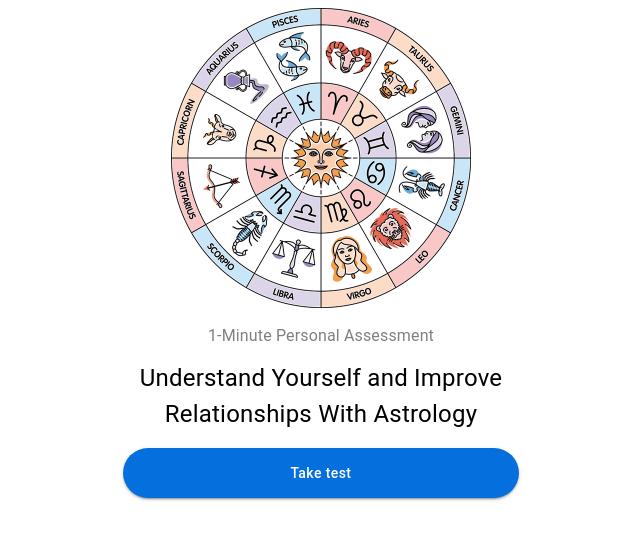
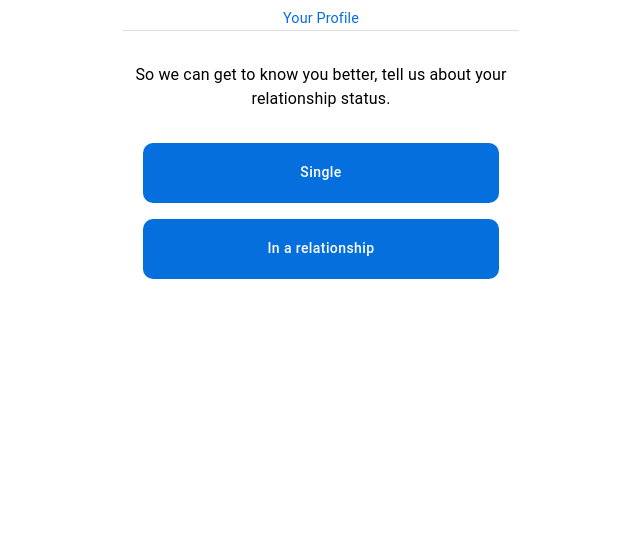
Before and after one commit to TeaPot98/quiz-app, a React (Create React App) app: page /relationship-status in a window 1280 px wide. Shown: the top 540 px of the page, without its empty margins (319-959 px from the left). Built offline with nearby package versions, Linux system fonts and the light colour scheme.

Commit message:
added question component and routes

```diff
--- a/package.json
+++ b/package.json
@@ -3,11 +3,15 @@
   "version": "0.1.0",
   "private": true,
   "dependencies": {
+    "@emotion/react": "^11.9.3",
+    "@emotion/styled": "^11.9.3",
+    "@mui/material": "^5.8.5",
     "@testing-library/jest-dom": "^5.16.4",
     "@testing-library/react": "^13.3.0",
     "@testing-library/user-event": "^13.5.0",
     "react": "^18.2.0",
     "react-dom": "^18.2.0",
+    "react-router-dom": "^6.3.0",
     "react-scripts": "5.0.1",
     "web-vitals": "^2.1.4"
   },
--- a/src/App.jsx
+++ b/src/App.jsx
@@ -1,50 +1,26 @@
 import {
   Container,
-  Typography,
-  Button,
-  Box,
-} from '@mui/material';
+} from '@mui/material'
 
-import startImage from './assets/start-logo.png';
+import {
+  Route,
+  Routes,
+} from 'react-router-dom'
+
+import Home from './components/Home'
+import Question from './components/Question'
 
 const App = () => {
-  const styles = {
-    container: {
-      textAlign: 'center',
-    },
-    image: {
-      width: '300px'
-    },
-    subtitle: {
-      color: 'gray',
-      lineHeight: '3rem',
-    },
-    title: {
-      fontSize: '1.5rem',
-    },
-    button: {
-      borderRadius: '2rem',
-      height: '50px',
-      textTransform: 'none',
-      backgroundColor: '#066FDE',
-      my: '1rem',
-      elevation: 0,
-      "&:hover": {
-        backgroundColor: '#066FDE'
-      }
-    }
-  };
+
 
   return (
     <Container maxWidth="xs">
-      <Box sx={styles.container}>
-        <img style={styles.image} src={startImage} alt="horoscope" />
-        <Typography sx={styles.subtitle}>1-Minute Personal Assessment</Typography>
-        <Typography sx={styles.title}>Understand Yourself and Improve Relationships With Astrology</Typography>
-        <Button variant="contained" sx={styles.button} elevation={0} fullWidth disableRipple>Take test</Button>
-      </Box>
+      <Routes>
+        <Route path="/relationship-status" element={<Question />} />
+        <Route path="/" element={<Home />} />
+      </Routes>
     </Container>
-  );
+  )
 }
 
 export default App;
--- /dev/null
+++ b/src/components/Home.jsx
@@ -0,0 +1,51 @@
+import {
+  Typography,
+  Button,
+  Box,
+} from '@mui/material'
+
+import {
+  Link
+} from 'react-router-dom'
+
+import startImage from '../assets/start-logo.png'
+
+const Home = () => {
+  const styles = {
+    container: {
+      textAlign: 'center',
+    },
+    image: {
+      width: '300px'
+    },
+    subtitle: {
+      color: 'gray',
+      lineHeight: '3rem',
+    },
+    title: {
+      fontSize: '1.5rem',
+    },
+    button: {
+      borderRadius: '2rem',
+      height: '60px',
+      textTransform: 'none',
+      backgroundColor: '#066FDE',
+      my: '1rem',
+      elevation: 0,
+      "&:hover": {
+        backgroundColor: '#066FDE'
+      }
+    }
+  }
+
+  return (
+    <Box sx={styles.container}>
+      <img style={styles.image} src={startImage} alt="horoscope" />
+      <Typography sx={styles.subtitle}>1-Minute Personal Assessment</Typography>
+      <Typography sx={styles.title}>Understand Yourself and Improve Relationships With Astrology</Typography>
+      <Button component={Link} to="/relationship-status" variant="contained" sx={styles.button} elevation={0} fullWidth disableRipple disableElevation>Take test</Button>
+    </Box>
+  )
+}
+
+export default Home
--- /dev/null
+++ b/src/components/Question.jsx
@@ -0,0 +1,46 @@
+import {
+  Box,
+  Typography,
+  Button,
+  Divider,
+} from '@mui/material'
+
+const Question = () => {
+  const styles = {
+    container: {
+      textAlign: 'center',
+    },
+    sectionTitle: {
+      color: '#066FDE',
+      fontSize: '0.9rem'
+    },
+    question: {
+      my: '2rem'
+    },
+    button: {
+      backgroundColor: '#066FDE',
+      width: '90%',
+      mx: 'auto',
+      display: 'block',
+      borderRadius: '10px',
+      height: '60px',
+      textTransform: 'none',
+      my: '1rem',
+      "&:hover": {
+        backgroundColor: '#066FDE'
+      }
+    }
+  }
+
+  return (
+    <Box sx={styles.container}>
+      <Typography sx={styles.sectionTitle}>Your Profile</Typography>
+      <Divider />
+      <Typography sx={styles.question}>So we can get to know you better, tell us about your relationship status.</Typography>
+      <Button sx={styles.button} variant="contained" disableRipple disableElevation>Single</Button>
+      <Button sx={styles.button} variant="contained" disableRipple disableElevation>In a relationship</Button>
+    </Box>
+  )
+}
+
+export default Question
```
Also changed, not shown: src/index.jsx (+7 -4 lines), 1 other file (tests, documents, lock files or other folders).
